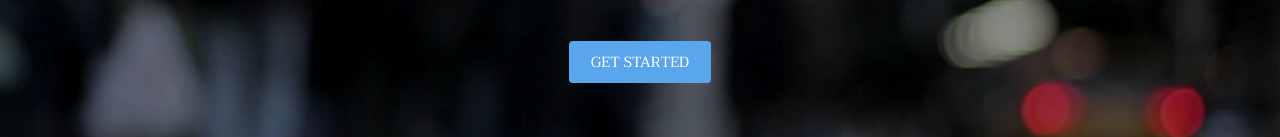
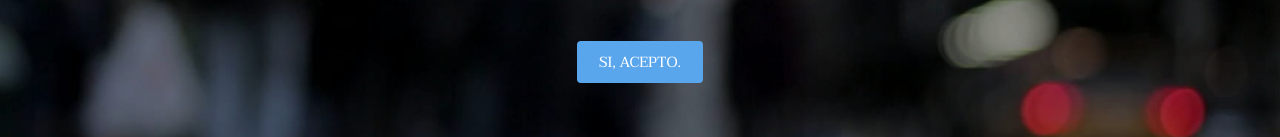
Before and after one commit to brayanvielmaa-cell/REP_01_METROPOLITA, a plain HTML site: page index.html in a window 1280 px wide. Shown: the part 448-585 px from the top of the page. Drawn offline with Linux system fonts and the light colour scheme.

Commit message:
traduccion del botton por BRAYAN

```diff
--- a/index.html
+++ b/index.html
@@ -39,7 +39,7 @@
 					<h1>Descubre el mundo con METROPOLITA.A</h1>
 					<p>A full responsive, business-oriented HTML5/CSS3 template<br />
 					built by <a href="https://templated.co/">Templated</a> and released under the <a href="https://templated.co/license">Creative Commons</a>.</p>
-					<a href="#one" class="button special scrolly">Get Started</a>
+					<a href="#one" class="button special scrolly">Si, acepto.</a>
 				</div>
 			</section>
 
```
